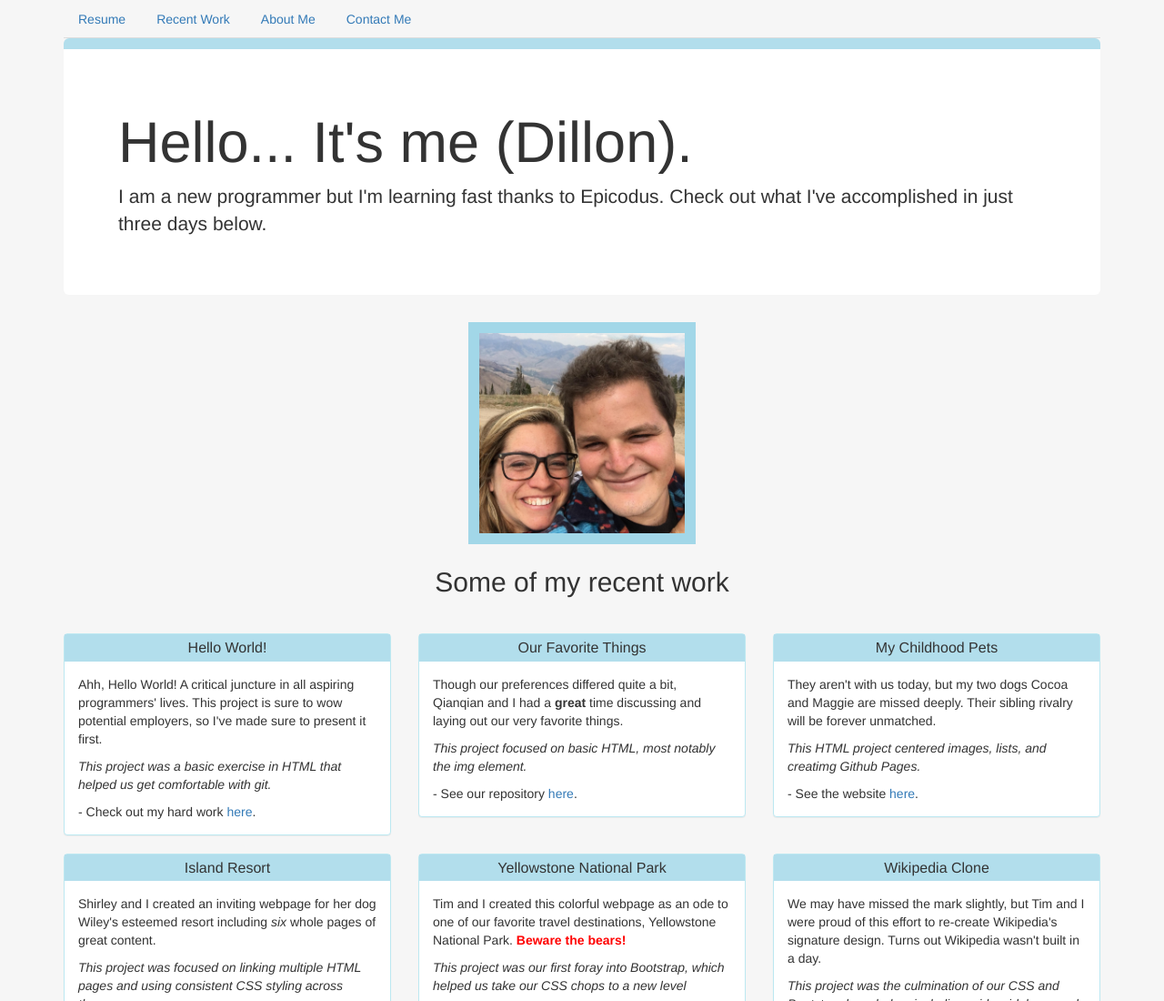
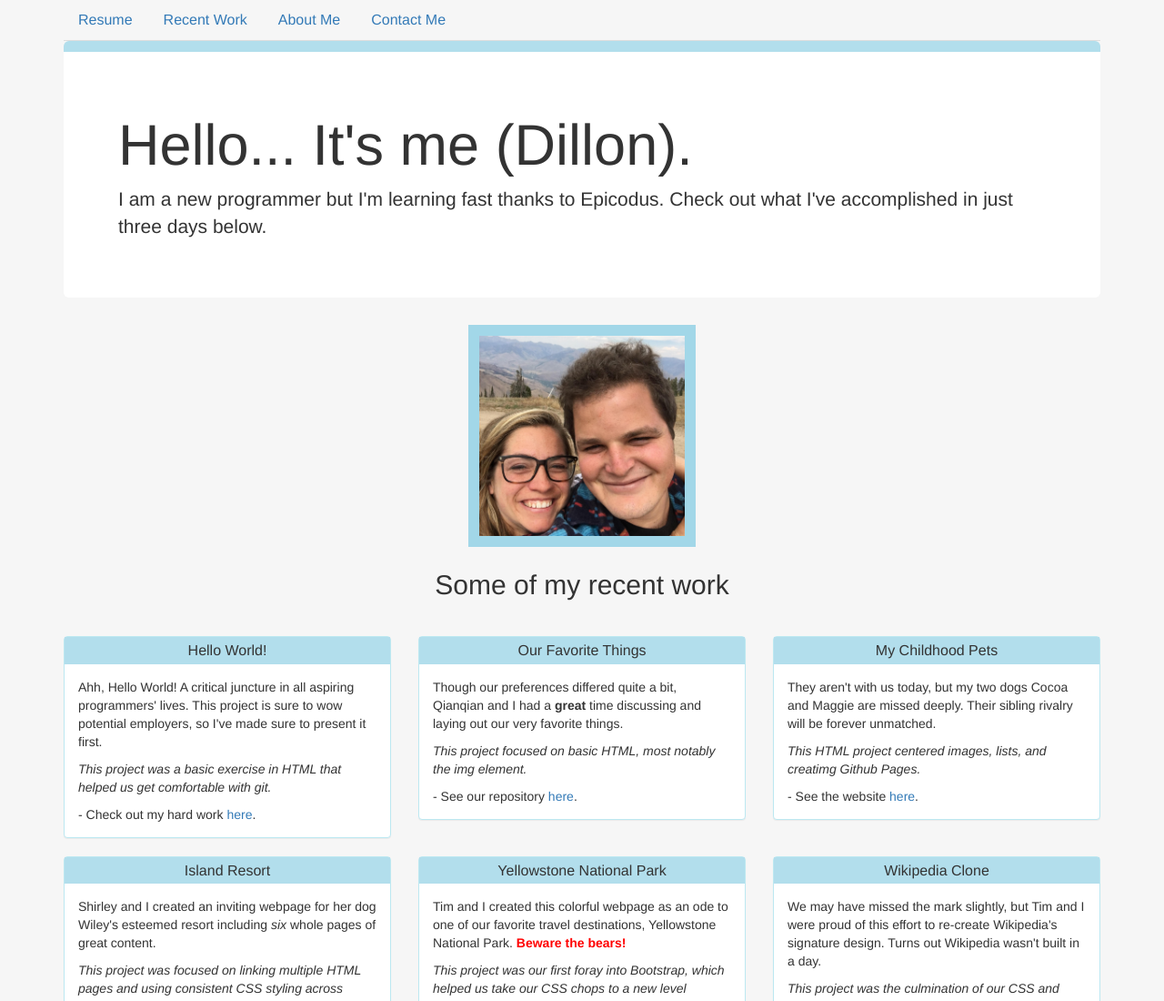
Before and after one commit to dillontitcomb/portfolio, a plain HTML site: page index.html in a window 1280 px wide. Shown: the top 1100 px of the page at 91% size. Drawn offline with Linux system fonts and the light colour scheme.

Commit message:
Add navbar styling

```diff
--- a/css/styles.css
+++ b/css/styles.css
@@ -1,5 +1,10 @@
 body {
   background-color: #f6f6f6;
+}
+
+.button {
+  font-size: 16px;
+  font-weight: 200;
 }
 
 .panel-title {
--- a/index.html
+++ b/index.html
@@ -8,10 +8,10 @@
   <body>
     <div class="container">
       <ul class="nav nav-tabs">
-        <li role="presentation"><a href="#">Resume</a></li>
-        <li role="presentation"><a href="#">Recent Work</a></li>
-        <li role="presentation"><a href="#">About Me</a></li>
-        <li role="presentation"><a href="#">Contact Me</a></li>
+        <li class="button" role="presentation"><a href="#">Resume</a></li>
+        <li class="button" role="presentation"><a href="#">Recent Work</a></li>
+        <li class="button" role="presentation"><a href="#">About Me</a></li>
+        <li class="button" role="presentation"><a href="#">Contact Me</a></li>
       </ul>
       <div class="jumbotron">
         <h1>Hello... It's me (Dillon).</h1>
```
